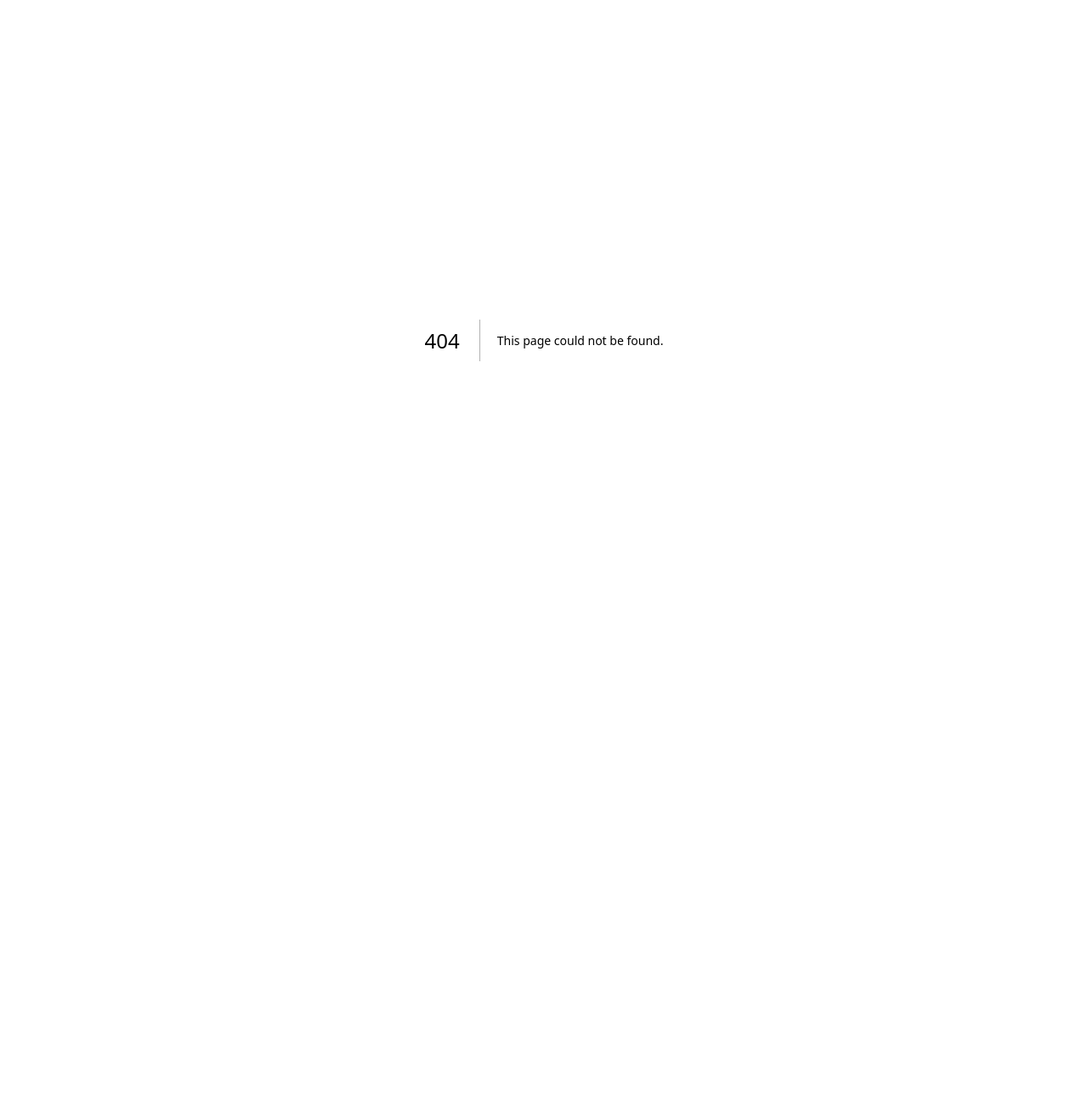
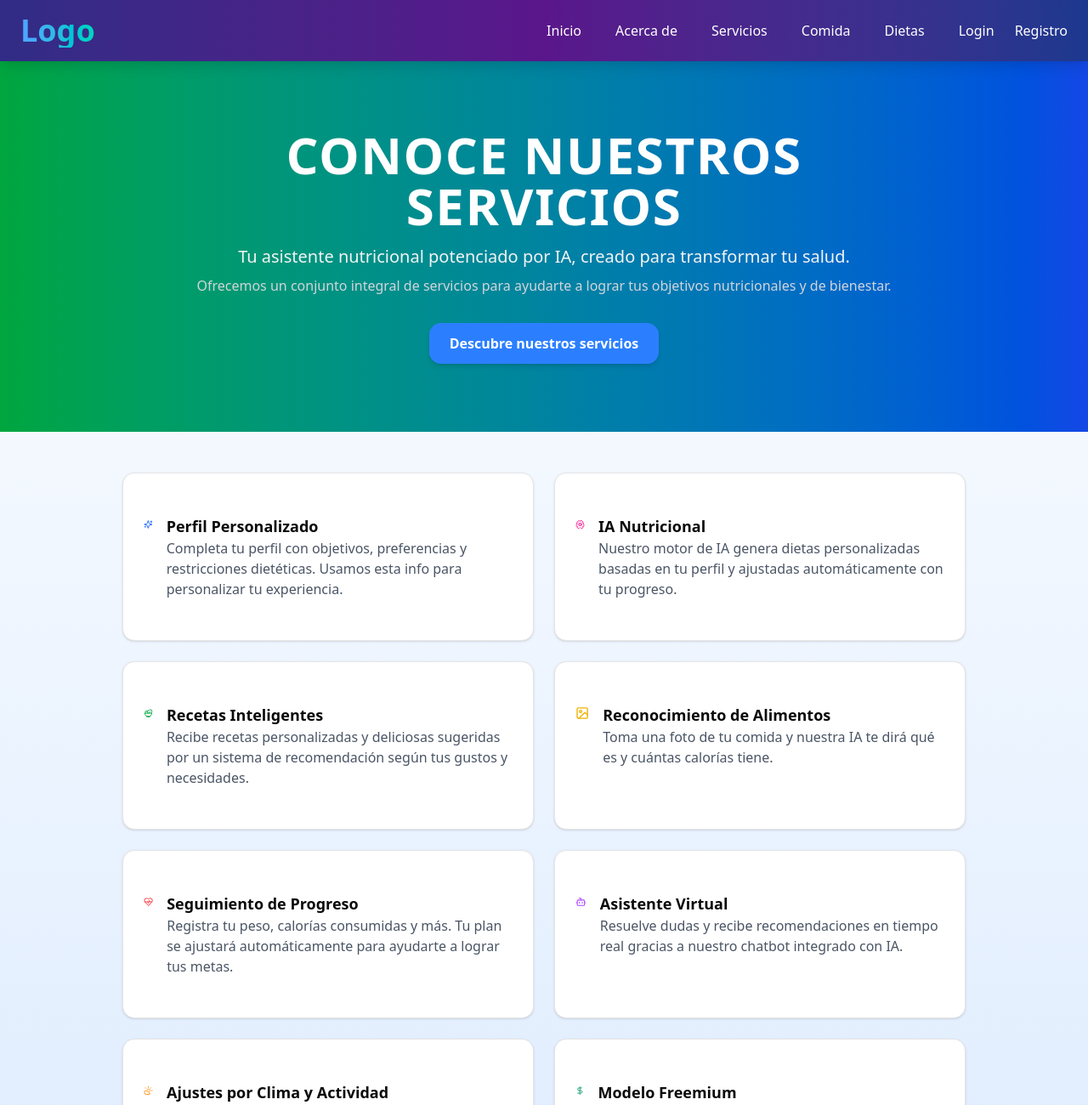
Before and after one commit to BorjaMtn/DIETA_AI_FRONT, a Next.js app: page /screens/services in a window 1280 px wide. Before the commit this address had no page. Shown: the top 1300 px of the page at 85% size. Before the commit the page ends 800 px from the top, so only its background shows below. Built offline with nearby package versions, Linux system fonts and the light colour scheme.

Commit message:
servicios

```diff
--- a/src/app/components/Navbar.tsx
+++ b/src/app/components/Navbar.tsx
@@ -34,7 +34,7 @@ const Navbar: React.FC = () => {
         <div className="hidden md:flex items-center space-x-10">
           <Link href="/" className="text-white hover:text-indigo-300 transition-all duration-300 transform hover:scale-105">Inicio</Link>
           <Link href="/screens/about" className="text-white hover:text-indigo-300 transition-all duration-300 transform hover:scale-105">Acerca de</Link>
-          <Link href="/services" className="text-white hover:text-indigo-300 transition-all duration-300 transform hover:scale-105">Servicios</Link>
+          <Link href="/screens/services" className="text-white hover:text-indigo-300 transition-all duration-300 transform hover:scale-105">Servicios</Link>
           <Link href="/screens/food" className="text-white hover:text-indigo-300 transition-all duration-300 transform hover:scale-105">Comida</Link>
 
           {/* Dropdown - Dietas */}
--- /dev/null
+++ b/src/app/screens/services/page.tsx
@@ -0,0 +1,119 @@
+'use client'
+
+import { Sparkles, BrainCog, Salad, HeartPulse, Leaf, Image, CloudSun, Bot, DollarSign } from "lucide-react";
+import Navbar from "@/app/components/Navbar";
+import Footer from "@/app/components/Footer";
+import { Card, CardContent } from "@/components/ui/card";
+
+export default function ServicesPage() {
+  return (
+    <div className="flex flex-col min-h-screen bg-gradient-to-b from-white to-blue-100">
+      <Navbar />
+
+      <section className="relative bg-gradient-to-r from-green-600 to-blue-700 py-20 text-white text-center">
+        <div className="absolute inset-0 z-0" />
+        <div className="relative z-10 max-w-4xl mx-auto px-4">
+          <h1 className="text-5xl md:text-6xl font-extrabold uppercase tracking-wide">
+            Conoce nuestros servicios
+          </h1>
+          <p className="mt-4 text-xl text-gray-100">
+            Tu asistente nutricional potenciado por IA, creado para transformar tu salud.
+          </p>
+          <p className="mt-2 text-md text-gray-300">
+            Ofrecemos un conjunto integral de servicios para ayudarte a lograr tus objetivos nutricionales y de bienestar.
+          </p>
+          <a href="#servicios" className="mt-8 inline-block px-6 py-3 bg-blue-500 hover:bg-blue-600 text-white font-semibold rounded-xl shadow-md transition">
+            Descubre nuestros servicios
+          </a>
+
+        </div>
+      </section>
+
+      <section id="servicios" className="max-w-5xl mx-auto px-4 py-12">
+        <div className="grid grid-cols-1 md:grid-cols-2 gap-6">
+          <Card>
+            <CardContent className="flex items-start gap-4 p-6">
+              <Sparkles className="text-blue-600" />
+              <div>
+                <h2 className="font-semibold text-lg">Perfil Personalizado</h2>
+                <p className="text-gray-600">Completa tu perfil con objetivos, preferencias y restricciones dietéticas. Usamos esta info para personalizar tu experiencia.</p>
+              </div>
+            </CardContent>
+          </Card>
+
+          <Card>
+            <CardContent className="flex items-start gap-4 p-6">
+              <BrainCog className="text-pink-500" />
+              <div>
+                <h2 className="font-semibold text-lg">IA Nutricional</h2>
+                <p className="text-gray-600">Nuestro motor de IA genera dietas personalizadas basadas en tu perfil y ajustadas automáticamente con tu progreso.</p>
+              </div>
+            </CardContent>
+          </Card>
+
+          <Card>
+            <CardContent className="flex items-start gap-4 p-6">
+              <Salad className="text-green-600" />
+              <div>
+                <h2 className="font-semibold text-lg">Recetas Inteligentes</h2>
+                <p className="text-gray-600">Recibe recetas personalizadas y deliciosas sugeridas por un sistema de recomendación según tus gustos y necesidades.</p>
+              </div>
+            </CardContent>
+          </Card>
+
+          <Card>
+            <CardContent className="flex items-start gap-4 p-6">
+              <Image className="text-yellow-500" />
+              <div>
+                <h2 className="font-semibold text-lg">Reconocimiento de Alimentos</h2>
+                <p className="text-gray-600">Toma una foto de tu comida y nuestra IA te dirá qué es y cuántas calorías tiene.</p>
+              </div>
+            </CardContent>
+          </Card>
+
+          <Card>
+            <CardContent className="flex items-start gap-4 p-6">
+              <HeartPulse className="text-red-500" />
+              <div>
+                <h2 className="font-semibold text-lg">Seguimiento de Progreso</h2>
+                <p className="text-gray-600">Registra tu peso, calorías consumidas y más. Tu plan se ajustará automáticamente para ayudarte a lograr tus metas.</p>
+              </div>
+            </CardContent>
+          </Card>
+
+          <Card>
+            <CardContent className="flex items-start gap-4 p-6">
+              <Bot className="text-purple-500" />
+              <div>
+                <h2 className="font-semibold text-lg">Asistente Virtual</h2>
+                <p className="text-gray-600">Resuelve dudas y recibe recomendaciones en tiempo real gracias a nuestro chatbot integrado con IA.</p>
+              </div>
+            </CardContent>
+          </Card>
+
+          <Card>
+            <CardContent className="flex items-start gap-4 p-6">
+              <CloudSun className="text-orange-400" />
+              <div>
+                <h2 className="font-semibold text-lg">Ajustes por Clima y Actividad</h2>
+                <p className="text-gray-600">Nuestro sistema adapta tu dieta según el clima local y tu nivel de actividad física para mantenerte siempre equilibrado.</p>
+              </div>
+            </CardContent>
+          </Card>
+
+          <Card>
+            <CardContent className="flex items-start gap-4 p-6">
+              <DollarSign className="text-emerald-600" />
+              <div>
+                <h2 className="font-semibold text-lg">Modelo Freemium</h2>
+                <p className="text-gray-600">Accede gratis a funciones básicas o mejora a Premium para desbloquear todas las funcionalidades con suscripción mensual.</p>
+              </div>
+            </CardContent>
+          </Card>
+        </div>
+      </section>
+
+      <Footer />
+    </div>
+  );
+}
```
